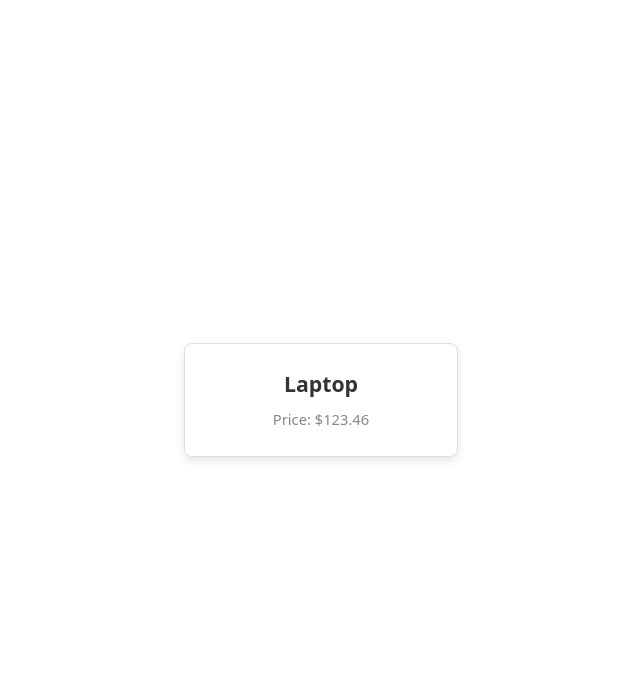
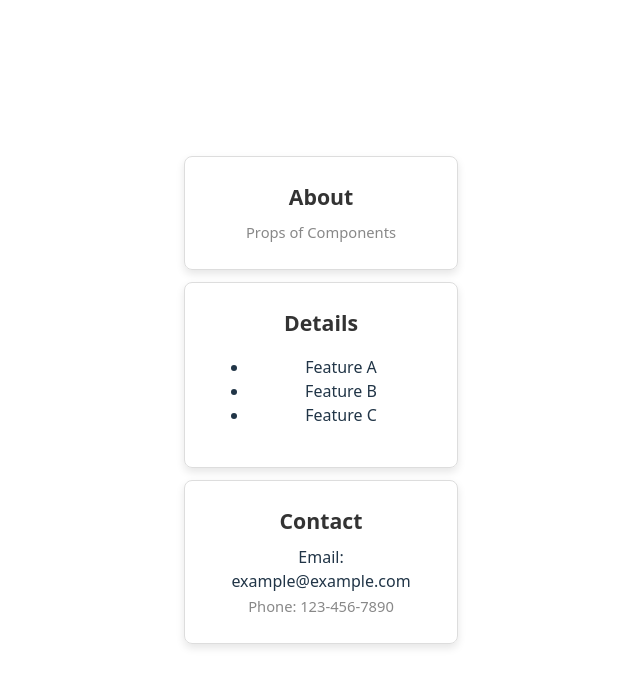
Before and after one commit to kih1015/REACT-STUDY, a React (Vite) app in the folder learning-jsx-advanced/: page / in a window 1280 px wide. Shown: the top 686 px of the page, without its empty margins (319-959 px from the left). Built offline with nearby package versions, Linux system fonts and the light colour scheme.

Commit message:
feat: children 속성

```diff
--- a/learning-jsx-advanced/src/App.jsx
+++ b/learning-jsx-advanced/src/App.jsx
@@ -1,14 +1,26 @@
 import "./App.css";
 
-import ProductCard from "./ProductCard";
+import CardLayout from "./CardLayout";
 
-const App = () => {
-  const product = {
-    name: "Laptop",
-    price: 123.4567,
-  };
+const App = () => (
+  <div>
+    <CardLayout title="About">
+      <p>Props of Components</p>
+    </CardLayout>
 
-  return <ProductCard {...product} formatPrice={(p) => `$${p.toFixed(2)}`} />;
-};
+    <CardLayout title="Details">
+      <ul>
+        <li>Feature A</li>
+        <li>Feature B</li>
+        <li>Feature C</li>
+      </ul>
+    </CardLayout>
+
+    <CardLayout title="Contact">
+      <p>Email: example@example.com</p>
+      <p>Phone: 123-456-7890</p>
+    </CardLayout>
+  </div>
+);
 
 export default App;
--- /dev/null
+++ b/learning-jsx-advanced/src/CardLayout.jsx
@@ -0,0 +1,10 @@
+import styles from "./Card.module.css";
+
+const CardLayout = ({ title, children }) => (
+  <div className={styles.card}>
+    <h2>{title}</h2>
+    <div className="content">{children}</div>
+  </div>
+);
+
+export default CardLayout;
```
